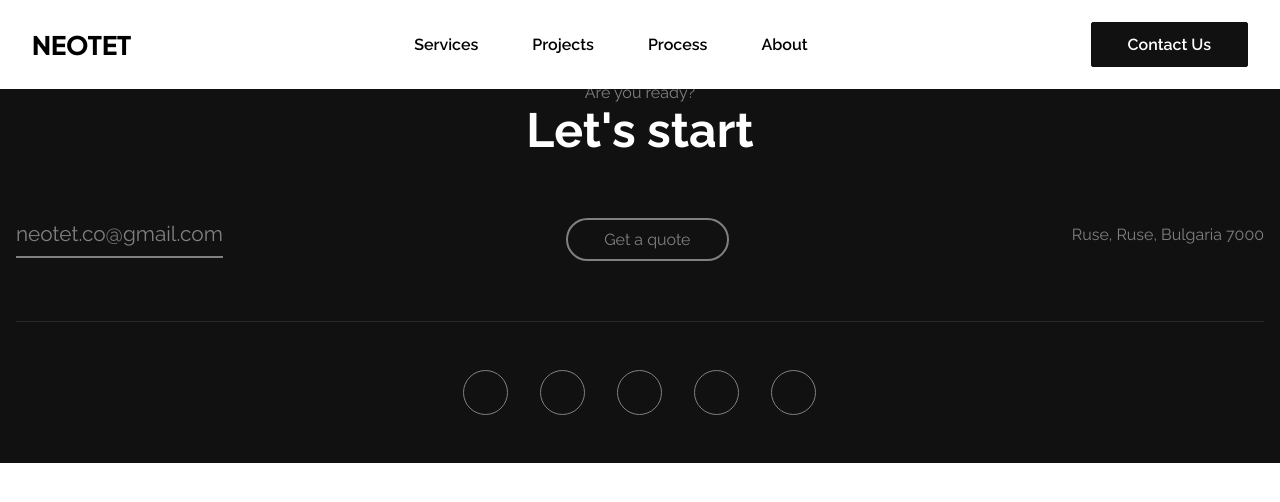
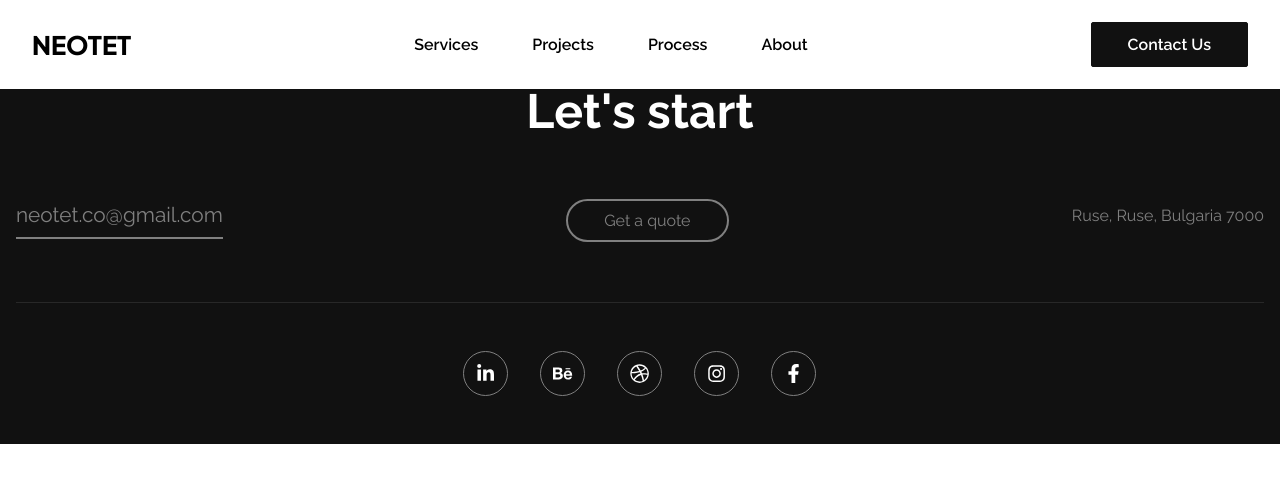
Before and after one commit to TasimDev/neotet-digital-agency, a Next.js app: page /contact in a window 1280 px wide. Shown: the top 502 px of the page. Built offline with nearby package versions, Linux system fonts and the light colour scheme.

Commit message:
sadfasdfdsaf

```diff
--- a/app/contact/page.jsx
+++ b/app/contact/page.jsx
@@ -1,3 +1,14 @@
 export default function Page() {
-    return <p>Contact Page</p>;
+    return <>
+        <div id="contact-page" className="container">
+            <div className="wrapper">
+                <div className="form-section">
+
+                </div>
+                <div className="info-section">
+
+                </div>
+            </div>
+        </div>
+    </>;
 }
--- a/app/layout.js
+++ b/app/layout.js
@@ -1,7 +1,7 @@
 
 import '@/app/ui/styles/style.css';
 import Navbar from './ui/Navbar/Navbar';
-import Footer from './ui/Footer';
+import Footer from './ui/Footer/Footer';
 import { raleway } from '@/app/ui/fonts';
 
 export const metadata = {
--- a/app/page.js
+++ b/app/page.js
@@ -12,7 +12,7 @@ export default function Home() {
         <h1>Reach <span className="thin">perfection</span> and create culture <br /> with <span className="thin">new
           generation</span> web products <br /> for determine the <span className="thin">future</span>. </h1> */}
 
-        <span className="text-gray">New Generation Web Agency. </span><br /><br /><br /><br />
+        <span className="text-gray">New Generation Digital Agency </span><br /><br /><br /><br />
 
 
       </div>
--- a/app/ui/Footer.jsx
+++ b/app/ui/Footer/Footer.jsx
@@ -1,4 +1,5 @@
 import Link from "next/link"
+import FooterLink from "./footer-link"
 
 
 const Footer = () => {
@@ -24,11 +25,7 @@ const Footer = () => {
                 </div>
                 <div className="footer__socials">
                     <ul className="socials">
-                        <li><a href="#"><i className="fa-brands fa-linkedin-in"></i></a></li>
-                        <li><a href="#"><i className="fa-brands fa-behance"></i></a></li>
-                        <li><a href="#"><i className="fa-brands fa-dribbble"></i></a></li>
-                        <li><a href="#"><i className="fa-brands fa-instagram"></i></a></li>
-                        <li><a href="#"><i className="fa-brands fa-facebook-f"></i></a></li>
+                        <FooterLink />
                     </ul>
                 </div>
             </div>
--- /dev/null
+++ b/app/ui/Footer/footer-link.jsx
@@ -0,0 +1,31 @@
+
+import Link from 'next/link';
+import { FaLinkedinIn, FaBehance, FaDribbble, FaInstagram, FaFacebookF } from "react-icons/fa";
+const links = [
+    { name: 'Linkedin', href: '/', title: 'Linkedin account for Neotet - Digital Agency.', icon: <FaLinkedinIn className='icon' /> },
+    { name: 'Behance', href: '/', title: 'Behance account for Neotet - Digital Agency', icon: <FaBehance className='icon' /> },
+    { name: 'Dribbble', href: '/', title: 'Dribbble account Neotet - Digital Agency', icon: <FaDribbble className='icon' /> },
+    { name: 'Instagram', href: '/', title: "Instagram account for Neotet - Digital Agency", icon: <FaInstagram className='icon' /> },
+    { name: 'Facebook', href: '/', title: "Facebook account for Neotet - Digital Agency", icon: <FaFacebookF className='icon' /> }
+];
+const FooterLink = () => {
+    return (
+        <>
+            {
+                links.map((link) => {
+                    return (
+                        <li key={link.name}>
+                            <Link
+                                key={link.name}
+                                href={link.href}
+                                title={link.title}
+                            >{link.icon}</Link>
+                        </li>
+                    )
+                })
+            }
+        </>
+    )
+}
+
+export default FooterLink;
--- a/app/ui/styles/scss/base/_base.scss
+++ b/app/ui/styles/scss/base/_base.scss
@@ -16,9 +16,8 @@ a {
 }
 
 img {
-    width: 100%;
     pointer-events: none;
-    object-fit: cover
+    object-fit: cover;
 }
 
 li {
--- a/app/ui/styles/scss/components/_footer.scss
+++ b/app/ui/styles/scss/components/_footer.scss
@@ -5,6 +5,11 @@
     padding-top: 4rem;
     position: absolute;
     width: 100%;
+
+    .icon {
+        color: #fff;
+    }
+
     &__container {
         display: flex;
         flex-direction: column;
@@ -126,7 +131,7 @@
                     border-radius: 50%;
                     transition: var(--transition);
 
-                    i {
+                    .icon {
                         font-size: 1.2rem;
                         color: color(white);
                         transition: var(--transition);
@@ -141,7 +146,7 @@
                     a {
                         background: color(white);
 
-                        i {
+                        .icon {
                             color: color(black);
                         }
                     }
--- a/app/ui/styles/scss/components/_proccess.scss
+++ b/app/ui/styles/scss/components/_proccess.scss
@@ -1,8 +1,9 @@
 /*==============Proccess================*/
 
 .proccess {
-
-
+    img {
+        width: 100%;
+    }
 
     span {
         display: block;
@@ -55,6 +56,7 @@
                 height: auto;
                 top: -25%;
                 right: 0;
+
             }
         }
     }
--- a/app/ui/styles/style.css
+++ b/app/ui/styles/style.css
@@ -31,7 +31,6 @@ a {
 }
 
 img {
-  width: 100%;
   pointer-events: none;
   -o-object-fit: cover;
      object-fit: cover;
@@ -97,6 +96,10 @@ button {
   z-index: 6;
   /*Mobile and Table CSS*/
 }
+.header img {
+  width: auto;
+  height: auto;
+}
 .header__container {
   justify-content: space-between;
 }
@@ -120,6 +123,10 @@ button {
   width: 50px;
   transform: translateY(200%);
   transition: var(--transition);
+}
+.header__logo #logo img {
+  width: auto;
+  height: auto;
 }
 .header__logo:hover span {
   transform: translateY(-200%);
@@ -246,6 +253,9 @@ button {
 }
 
 /*==============Proccess================*/
+.proccess img {
+  width: 100%;
+}
 .proccess span {
   display: block;
   color: rgba(128, 128, 128, 0.699);
@@ -338,6 +348,9 @@ button {
   padding-top: 4rem;
   position: absolute;
   width: 100%;
+}
+.footer .icon {
+  color: #fff;
 }
 .footer__container {
   display: flex;
@@ -441,7 +454,7 @@ button {
   border-radius: 50%;
   transition: var(--transition);
 }
-.footer__socials .socials li a i {
+.footer__socials .socials li a .icon {
   font-size: 1.2rem;
   color: #fff;
   transition: var(--transition);
@@ -452,7 +465,7 @@ button {
 .footer__socials .socials li:hover a {
   background: #fff;
 }
-.footer__socials .socials li:hover a i {
+.footer__socials .socials li:hover a .icon {
   color: rgb(17, 17, 17);
 }
 
--- a/package.json
+++ b/package.json
@@ -11,7 +11,8 @@
   "dependencies": {
     "next": "14.0.3",
     "react": "^18",
-    "react-dom": "^18"
+    "react-dom": "^18",
+    "react-icons": "^4.12.0"
   },
   "devDependencies": {
     "autoprefixer": "^10.0.1",
```
Also changed, not shown: app/ui/styles/scss/components/_header.scss (+10 -0 lines), 2 other files (tests, documents, lock files or other folders).
